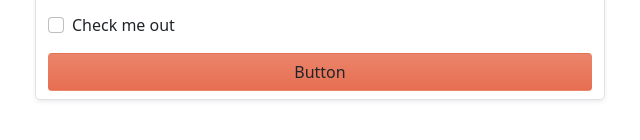
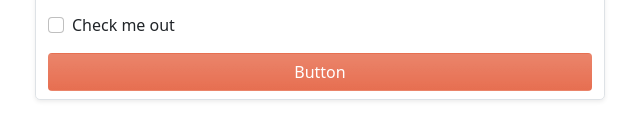
Before and after one commit to developerashikur1/honda-cbr, a plain HTML site: page index.html in a window 1280 px wide. Shown: the part 4195-4335 px from the top of the page, 35-675 px from the left. Drawn offline with nearby package versions, Linux system fonts and the light colour scheme; grey boxes are pictures that could not be loaded.

Commit message:
button text color

```diff
--- a/index.html
+++ b/index.html
@@ -358,7 +358,7 @@
                         <label class="form-check-label" for="exampleCheck1">Check me out</label>
                     </div>
                     <div class="d-grid gap-2">
-                        <button class="btn bg-gradient button-color" type="button">Button</button>
+                        <button class="btn bg-gradient button-color text-white" type="button">Button</button>
                     </div>
                     </form>
 
```
